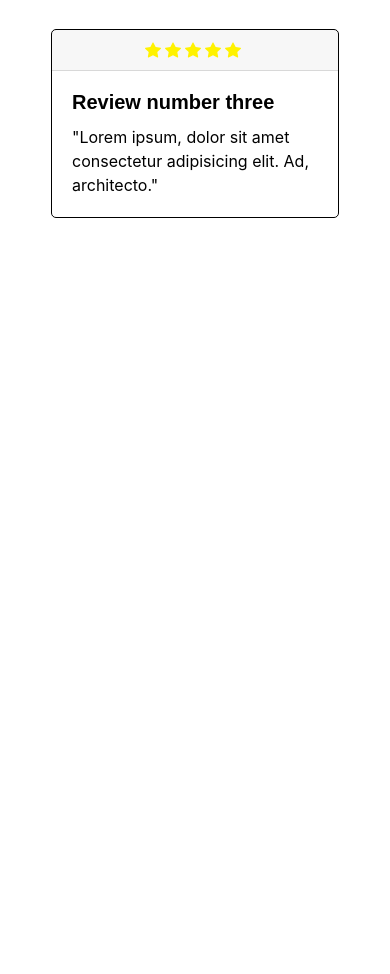
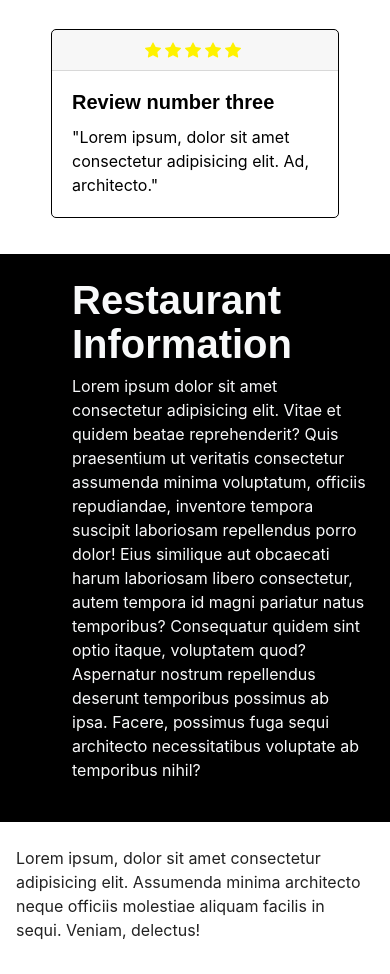
Before and after one commit to michaeldilulo/Restaurant-Site, a plain HTML site: page index.html in a window 390 px wide. Shown: the part 2491-3465 px from the top of the page. Before the commit the page ends 2725 px from the top, so only its background shows below. Drawn offline with nearby package versions, Linux system fonts and the light colour scheme; a web font is replaced by a local one.

Commit message:
Footer, mobile responsive

```diff
--- a/index.html
+++ b/index.html
@@ -291,7 +291,39 @@
                 </div>
             </div>
         </div>
+        <div class="container-fluid restaurant-container-footer-area">
+            <div class="row bg-dark">
+                <div class="col-md-10 ml-5 p-4 text-light">
+                    <h1>Restaurant Information</h1>
+                    <p>Lorem ipsum dolor sit amet consectetur adipisicing elit.
+                        Vitae et quidem beatae reprehenderit? Quis praesentium
+                        ut veritatis consectetur assumenda minima voluptatum,
+                        officiis repudiandae, inventore tempora suscipit laboriosam
+                        repellendus porro dolor! Eius similique aut obcaecati harum
+                        laboriosam libero consectetur, autem tempora id magni pariatur
+                        natus temporibus? Consequatur quidem sint optio itaque, voluptatem
+                        quod? Aspernatur nostrum repellendus deserunt temporibus
+                        possimus ab ipsa. Facere, possimus fuga sequi architecto
+                        necessitatibus voluptate ab temporibus nihil?</p>
+                </div>
+            </div>
+        </div>
 
+    </main>
+
+    <footer>
+
+        <div class="container-fluid">
+            <div class="row" id="contact">
+                <div class="col-md-12 d-flex justify-content-center p-3 mt-2">
+                    <p>Lorem ipsum, dolor sit amet consectetur adipisicing elit.
+                        Assumenda minima architecto neque officiis molestiae aliquam facilis in sequi.
+                        Veniam, delectus!</p>
+                </div>
+            </div>
+        </div>
+
+    </footer>
 
 
 
```
Lines whose indentation alone changed are shown as unchanged.
